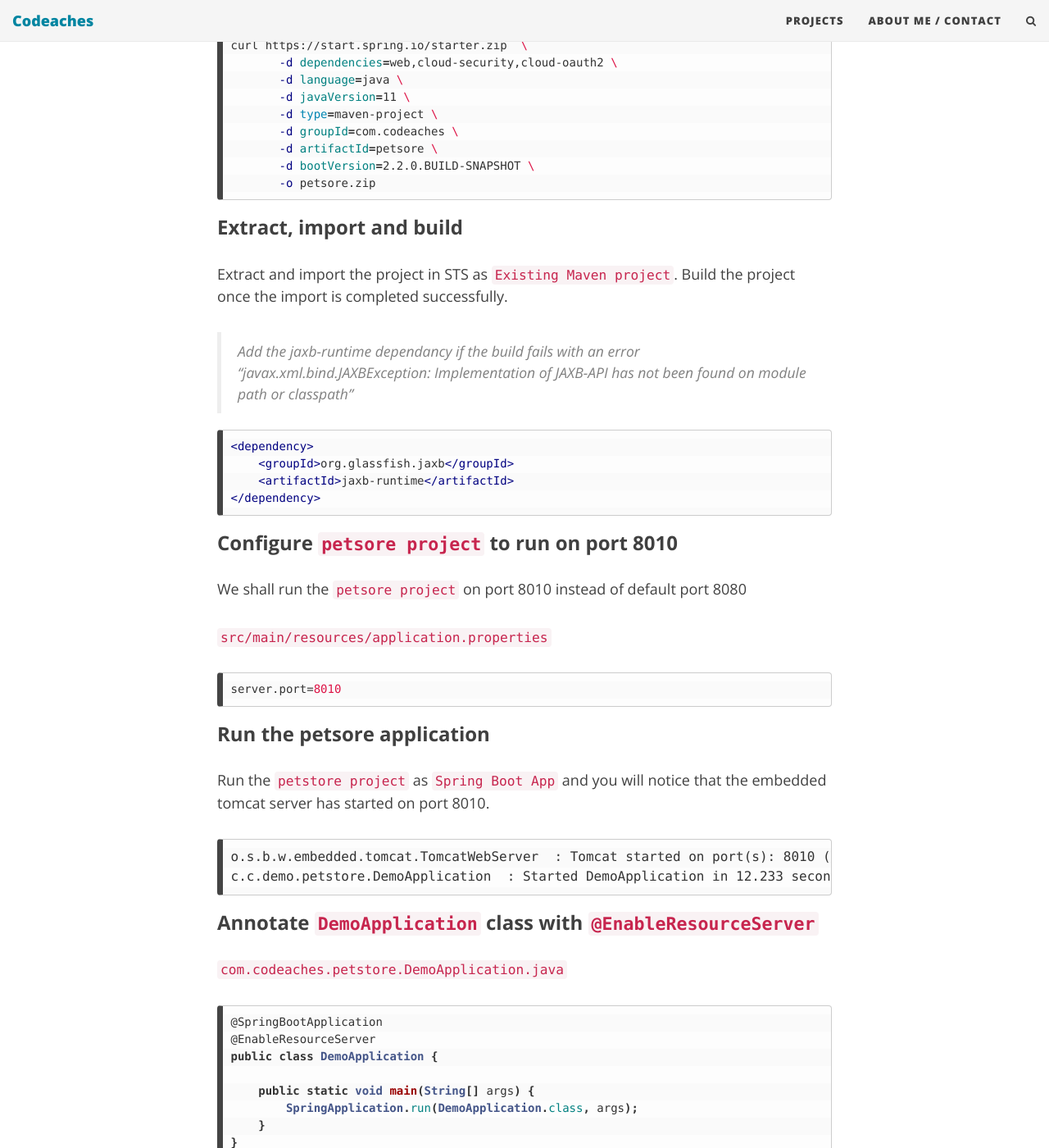
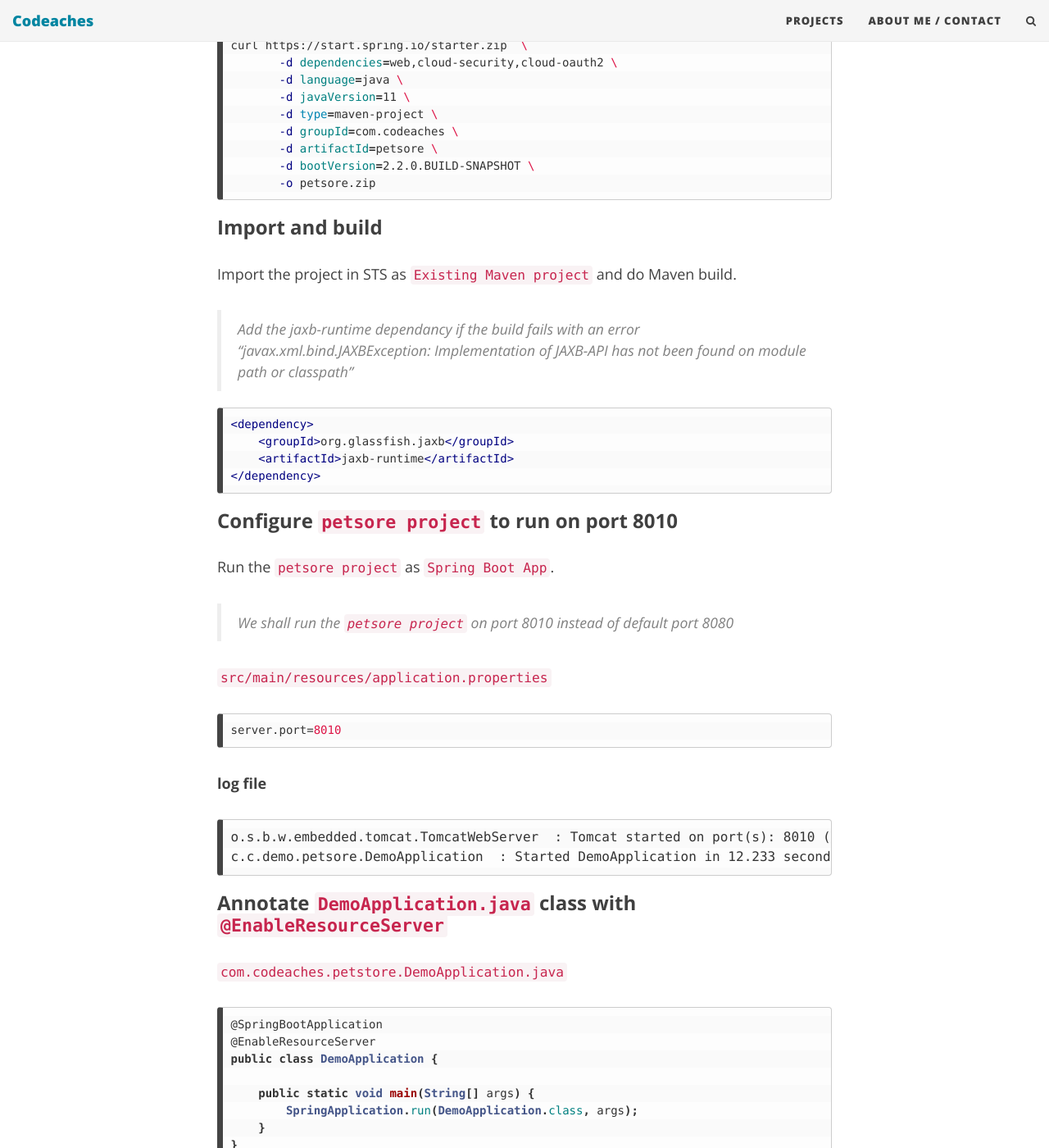
Before and after one commit to codeaches/codeaches.github.io, a Jekyll site: the page built from _posts/2018-12-20-Spring Boot-OAuth2 and Resource Server setup.md, in a window 1280 px wide and 1400 px high, scrolled down 11814 px. Shown: the whole window at 82% size. Built offline with Jekyll 4.4.1, drawn with Linux system fonts in a browser that asks for light colours; nearby versions of some CDN libraries; comment, search, counter and statistics services are not loaded; some of the changed text lies outside the part shown.

Commit message:
no message

````diff
--- a/_posts/2018-12-20-Spring Boot-OAuth2 and Resource Server setup.md
+++ b/_posts/2018-12-20-Spring Boot-OAuth2 and Resource Server setup.md
@@ -453,9 +453,9 @@ curl https://start.spring.io/starter.zip  \
        -o petsore.zip
 ```
 
-### Extract, import and build
+### Import and build
 
-Extract and import the project in STS as `Existing Maven project`. Build the project once the import is completed successfully.
+Import the project in STS as `Existing Maven project` and do Maven build.
 
 > Add the jaxb-runtime dependancy if the build fails with an error "javax.xml.bind.JAXBException: Implementation of JAXB-API has not been found on module path or classpath"
 
@@ -468,7 +468,9 @@ Extract and import the project in STS as `Existing Maven project`. Build the pro
 
 ### Configure `petsore project` to run on port 8010
 
-We shall run the `petsore project` on port 8010 instead of default port 8080
+Run the `petsore project` as `Spring Boot App`.
+
+> We shall run the `petsore project` on port 8010 instead of default port 8080
 
 `src/main/resources/application.properties`
 
@@ -476,16 +478,14 @@ We shall run the `petsore project` on port 8010 instead of default port 8080
 server.port=8010
 ```
 
-### Run the petsore application
-
-Run the `petstore project` as `Spring Boot App` and you will notice that the embedded tomcat server has started on port 8010.
+**log file**
 
 ```log
 o.s.b.w.embedded.tomcat.TomcatWebServer  : Tomcat started on port(s): 8010 (http) with context path ''
-c.c.demo.petstore.DemoApplication  : Started DemoApplication in 12.233 seconds (JVM running for 14.419)
+c.c.demo.petsore.DemoApplication  : Started DemoApplication in 12.233 seconds (JVM running for 14.419)
 ```
 
-### Annotate `DemoApplication` class with `@EnableResourceServer` {#resourceserverconfig}
+### Annotate `DemoApplication.java` class with `@EnableResourceServer` {#resourceserverconfig}
 
 `com.codeaches.petstore.DemoApplication.java`
 ```java
@@ -499,7 +499,7 @@ public class DemoApplication {
 }
 ```
 
-### Create a class `PetstoreController` and configure two REST methods pet() and favouritePet() {#petstorecontroller}
+### Create a class `PetstoreController.java` and configure two REST methods pet() and favouritePet() {#petstorecontroller}
 
 `com.codeaches.petstore.PetstoreController.java`
 ```java
````
